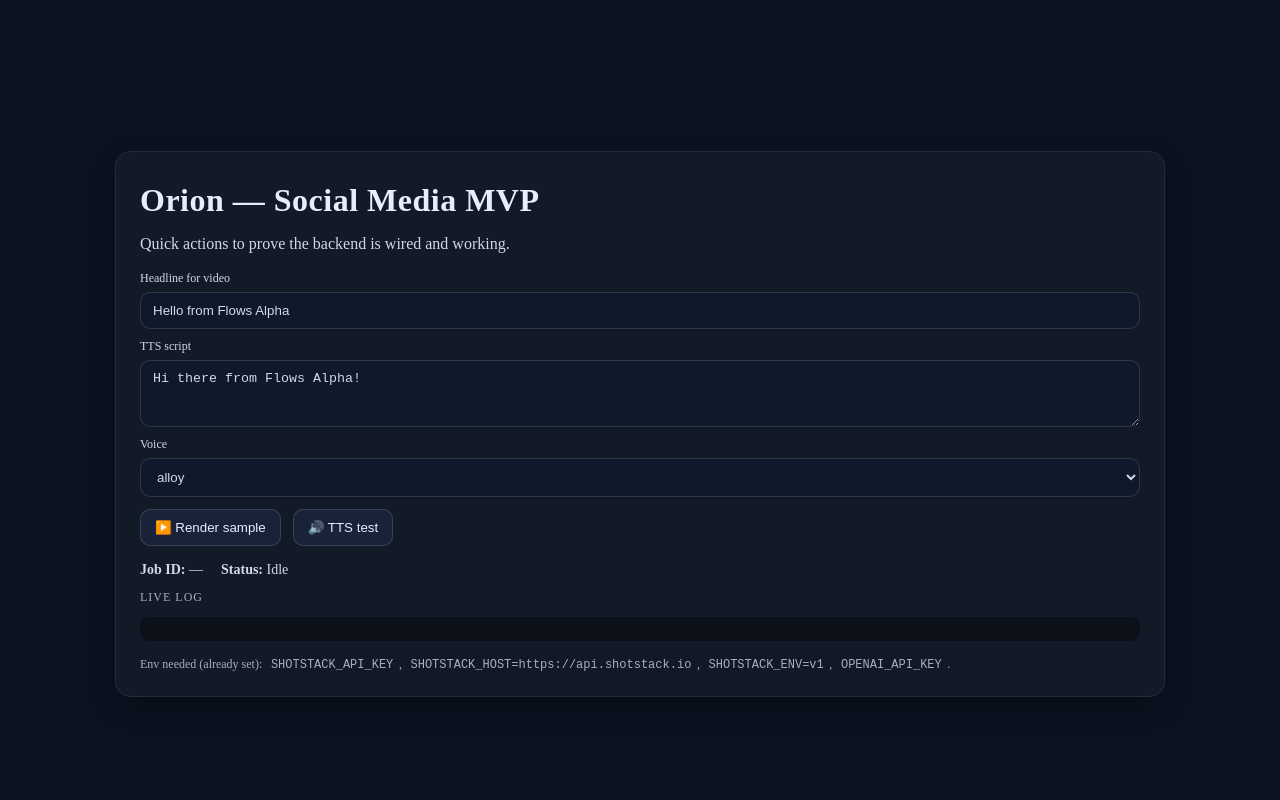
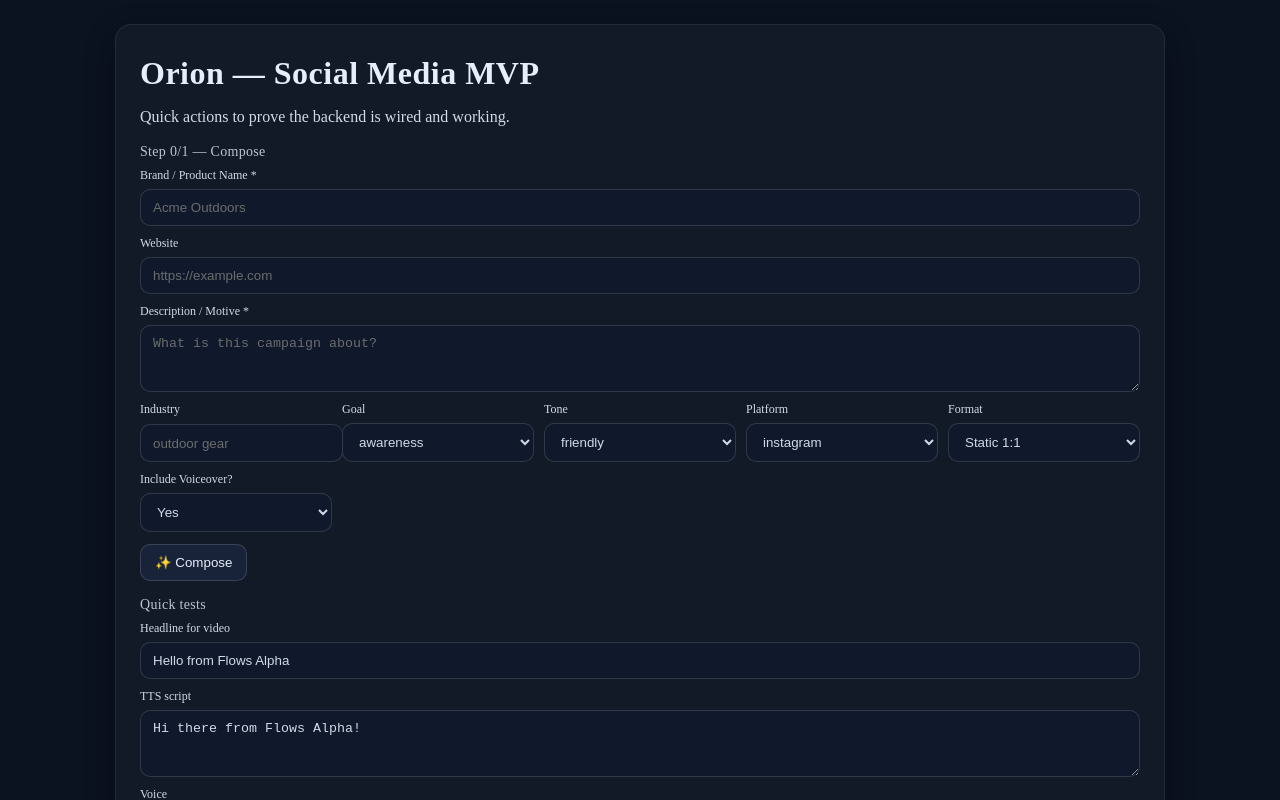
Before and after one commit to flowsonline/ai-marketing, a Next.js app: page / in a window 1280 px wide. Shown: the top 800 px of the page. Built offline with nearby package versions, Linux system fonts and the light colour scheme.

Commit message:
Update index.js

```diff
--- a/pages/index.js
+++ b/pages/index.js
@@ -2,9 +2,24 @@
 import { useRef, useState } from 'react';
 
 export default function Home() {
+  // ---- Step 0/1: inputs for /api/compose ----
+  const [brandName, setBrandName] = useState('');
+  const [website, setWebsite] = useState('');
+  const [description, setDescription] = useState('');
+
+  const [industry, setIndustry] = useState('');
+  const [goal, setGoal] = useState('awareness');
+  const [tone, setTone] = useState('friendly');
+  const [platform, setPlatform] = useState('instagram');
+  const [format, setFormat] = useState('1:1');     // Static 1:1, Reel 9:16, Story 9:16, Wide 16:9
+  const [includeVoiceover, setIncludeVoiceover] = useState(true);
+
+  // ---- Existing “quick test” controls ----
   const [headline, setHeadline] = useState('Hello from Flows Alpha');
   const [ttsScript, setTtsScript] = useState('Hi there from Flows Alpha!');
-  const [voice, setVoice] = useState('alloy');           // NEW: voice selector
+  const [voice, setVoice] = useState('alloy');
+
+  // ---- Status + log ----
   const [jobId, setJobId] = useState(null);
   const [busy, setBusy] = useState(false);
   const [log, setLog] = useState([]);
@@ -15,6 +30,50 @@ export default function Home() {
     setLog(l => [new Date().toLocaleTimeString() + ' — ' + line, ...l].slice(0, 120));
   }
 
+  // ---- NEW: call /api/compose ----
+  async function composeNow() {
+    if (busy) return;
+    if (!brandName.trim() || !description.trim()) {
+      pushLog('Please fill Brand and Description before composing.');
+      return;
+    }
+    setBusy(true);
+    try {
+      pushLog('Composing copy with /api/compose…');
+      const res = await fetch('/api/compose', {
+        method: 'POST',
+        headers: { 'Content-Type': 'application/json' },
+        body: JSON.stringify({
+          brandName: brandName.trim(),
+          website: website.trim(),
+          description: description.trim(),
+          industry: industry.trim(),
+          goal,
+          tone,
+          platform,
+          format,
+          includeVoiceover
+        })
+      });
+      const json = await res.json();
+      if (!res.ok) {
+        pushLog('Compose error: ' + (json?.error || res.statusText));
+        return;
+      }
+
+      // Hydrate the quick-test fields with the composed results
+      if (json.headline) setHeadline(json.headline);
+      if (json.script) setTtsScript(json.script);
+
+      pushLog('Compose OK. Headline & script updated.');
+    } catch (e) {
+      pushLog('Compose error: ' + (e?.message || String(e)));
+    } finally {
+      setBusy(false);
+    }
+  }
+
+  // ---- Existing: render sample via Shotstack template ----
   async function renderSample() {
     if (busy) return;
     const text = headline.trim();
@@ -65,6 +124,7 @@ export default function Home() {
     }
   }
 
+  // ---- Existing: TTS quick test ----
   async function ttsTest() {
     if (busy) return;
     const script = ttsScript.trim();
@@ -77,7 +137,7 @@ export default function Home() {
       const res = await fetch('/api/tts', {
         method: 'POST',
         headers: { 'Content-Type': 'application/json' },
-        body: JSON.stringify({ script, voice })       // NEW: pass selected voice
+        body: JSON.stringify({ script, voice })
       });
       const json = await res.json();
       const audioUrl = json.audio || json.url || json.dataUrl || json.audioUrl;
@@ -103,7 +163,106 @@ export default function Home() {
         <h1 style={styles.title}>Orion — Social Media MVP</h1>
         <p style={styles.p}>Quick actions to prove the backend is wired and working.</p>
 
-        {/* Inputs */}
+        {/* STEP 0/1: Compose */}
+        <div style={styles.sectionTitle}>Step 0/1 — Compose</div>
+        <div style={styles.inputs}>
+          <label style={styles.label}>
+            Brand / Product Name *
+            <input
+              style={styles.input}
+              value={brandName}
+              onChange={e => setBrandName(e.target.value)}
+              placeholder="Acme Outdoors"
+              maxLength={120}
+            />
+          </label>
+
+          <label style={styles.label}>
+            Website
+            <input
+              style={styles.input}
+              value={website}
+              onChange={e => setWebsite(e.target.value)}
+              placeholder="https://example.com"
+            />
+          </label>
+
+          <label style={styles.label}>
+            Description / Motive *
+            <textarea
+              style={styles.textarea}
+              rows={3}
+              value={description}
+              onChange={e => setDescription(e.target.value)}
+              placeholder="What is this campaign about?"
+              maxLength={800}
+            />
+          </label>
+
+          {/* Few optional selectors to seed the LLM */}
+          <div style={{display:'grid', gridTemplateColumns:'repeat(auto-fit,minmax(160px,1fr))', gap:10}}>
+            <label style={styles.label}>
+              Industry
+              <input style={styles.input} value={industry} onChange={e=>setIndustry(e.target.value)} placeholder="outdoor gear" />
+            </label>
+
+            <label style={styles.label}>
+              Goal
+              <select style={styles.input} value={goal} onChange={e=>setGoal(e.target.value)}>
+                <option value="awareness">awareness</option>
+                <option value="engagement">engagement</option>
+                <option value="conversions">conversions</option>
+                <option value="lead-gen">lead-gen</option>
+              </select>
+            </label>
+
+            <label style={styles.label}>
+              Tone
+              <select style={styles.input} value={tone} onChange={e=>setTone(e.target.value)}>
+                <option value="friendly">friendly</option>
+                <option value="bold">bold</option>
+                <option value="professional">professional</option>
+                <option value="playful">playful</option>
+              </select>
+            </label>
+
+            <label style={styles.label}>
+              Platform
+              <select style={styles.input} value={platform} onChange={e=>setPlatform(e.target.value)}>
+                <option value="instagram">instagram</option>
+                <option value="tiktok">tiktok</option>
+                <option value="facebook">facebook</option>
+                <option value="youtube">youtube</option>
+                <option value="linkedin">linkedin</option>
+              </select>
+            </label>
+
+            <label style={styles.label}>
+              Format
+              <select style={styles.input} value={format} onChange={e=>setFormat(e.target.value)}>
+                <option value="1:1">Static 1:1</option>
+                <option value="9:16">Reel 9:16</option>
+                <option value="story">Story 9:16</option>
+                <option value="16:9">Wide 16:9</option>
+              </select>
+            </label>
+
+            <label style={styles.label}>
+              Include Voiceover?
+              <select style={styles.input} value={includeVoiceover ? 'yes' : 'no'} onChange={e=>setIncludeVoiceover(e.target.value==='yes')}>
+                <option value="yes">Yes</option>
+                <option value="no">No</option>
+              </select>
+            </label>
+          </div>
+        </div>
+
+        <div style={styles.row}>
+          <button style={styles.btn} disabled={busy} onClick={composeNow}>✨ Compose</button>
+        </div>
+
+        {/* Quick-test Inputs (what you already had) */}
+        <div style={styles.sectionTitle}>Quick tests</div>
         <div style={styles.inputs}>
           <label style={styles.label}>
             Headline for video
@@ -128,7 +287,6 @@ export default function Home() {
             />
           </label>
 
-          {/* NEW: voice dropdown */}
           <label style={styles.label}>
             Voice
             <select
@@ -190,6 +348,7 @@ const styles = {
   title: { margin: '6px 0 16px', fontSize: 32, fontWeight: 800, letterSpacing: 0.5 },
   p: { margin: '0 0 18px', opacity: 0.9 },
 
+  sectionTitle: { margin: '12px 0 8px', fontSize: 14, opacity: 0.8, letterSpacing: 0.3 },
   inputs: { display: 'grid', gridTemplateColumns: '1fr', gap: 10, marginBottom: 12 },
   label: { display: 'grid', gap: 6, fontSize: 12, opacity: 0.9 },
   input: {
```
